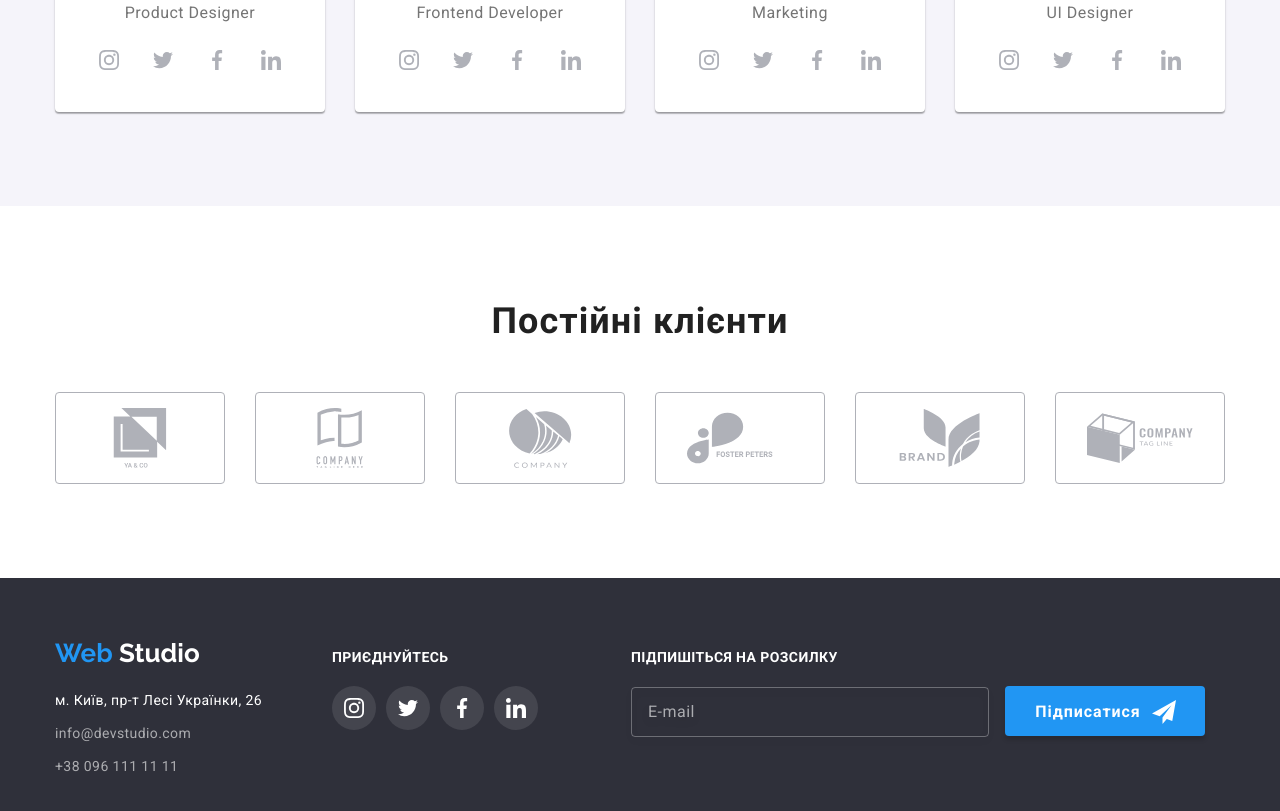
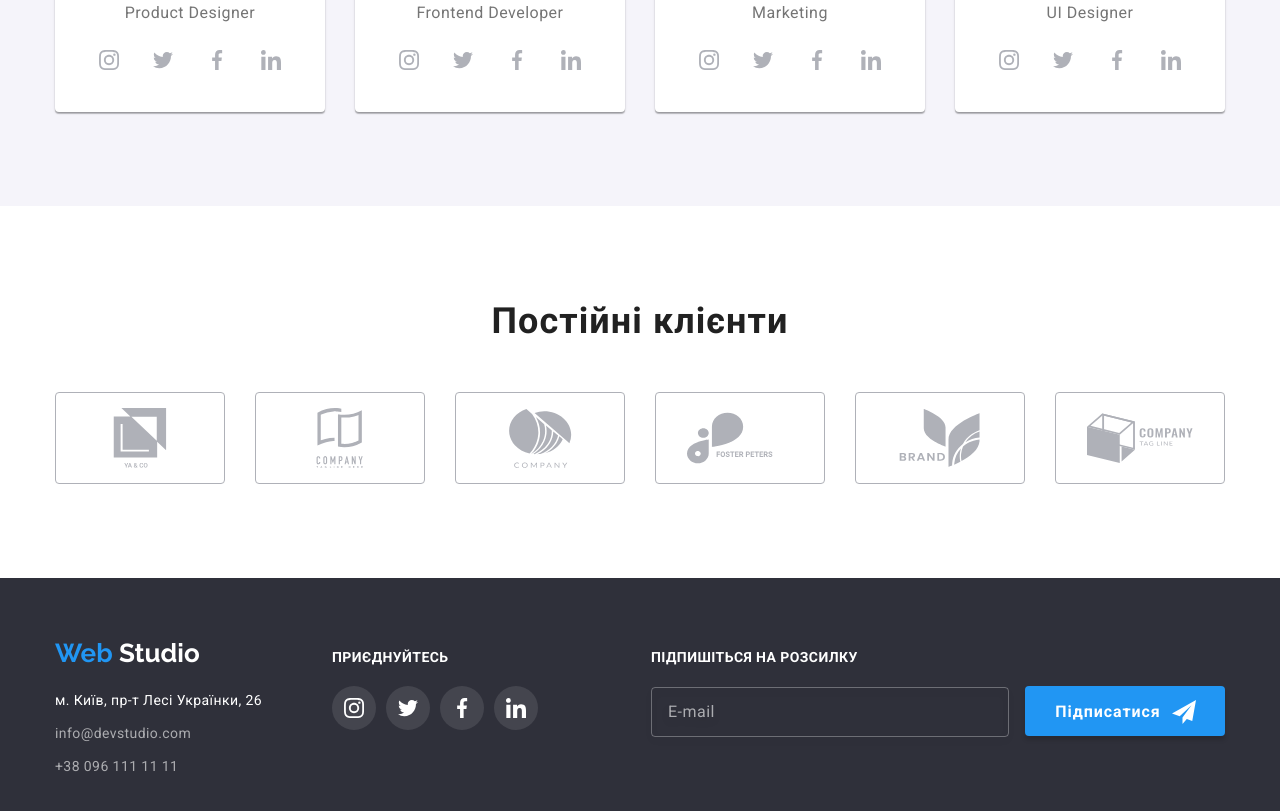
Before and after one commit to Zub04ek/goit-markup-hw-06, a plain HTML site: page index.html in a window 1280 px wide. Shown: the part 2099-2910 px from the top of the page. Drawn offline with nearby package versions, Linux system fonts and the light colour scheme.

Commit message:
Update margin-left and color in footer-form

```diff
--- a/css/styles.css
+++ b/css/styles.css
@@ -717,7 +717,7 @@ img {
 }
 
 .footer-form {
-    margin-left: 93px;
+    margin-left: auto;
 }
 
 .footer-form-input {
@@ -727,6 +727,7 @@ img {
     filter: drop-shadow(0px 4px 4px rgba(0, 0, 0, 0.15));
     border-radius: 4px;
     background-color: transparent;
+    color: var(--primary-white-color);
     padding: 15px 16px;
     cursor: pointer;
     outline: transparent;
```
